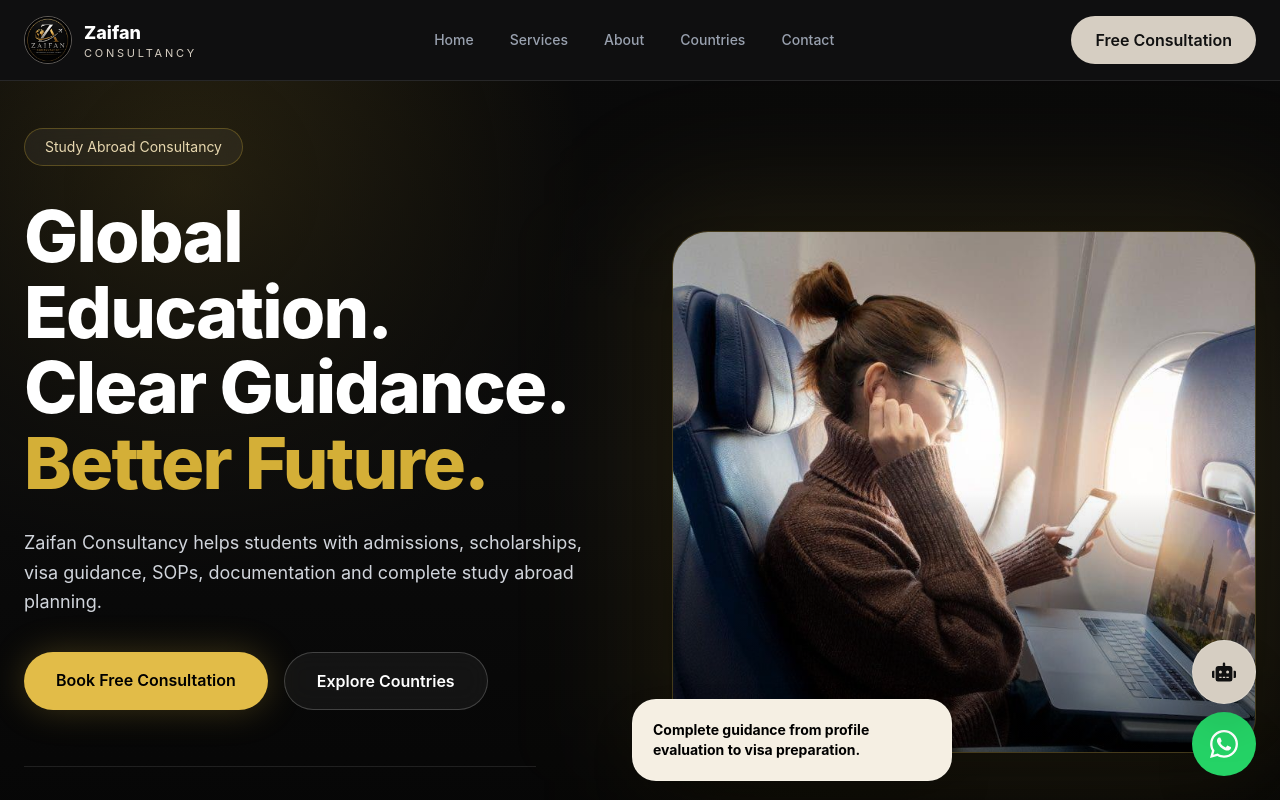
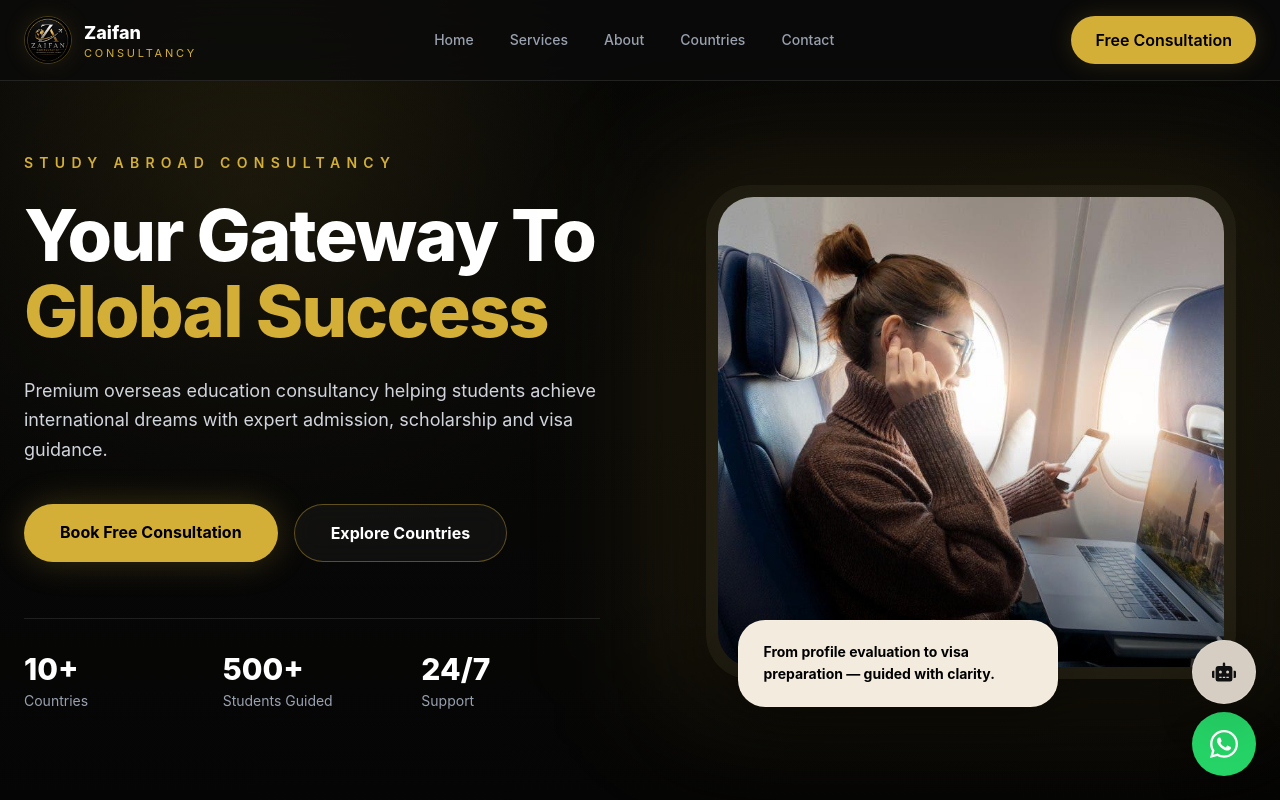
Before and after one commit to zaifanconsultancy-del/zaifan-consultancy, a React (Vite) app: page / in a window 1280 px wide. Shown: the top 800 px of the page. Built offline with nearby package versions, Linux system fonts and the light colour scheme.

Commit message:
Final premium luxury redesign completed

```diff
--- a/src/components/Hero.jsx
+++ b/src/components/Hero.jsx
@@ -5,93 +5,97 @@ function Hero() {
   return (
     <section
       id="home"
-      className="relative min-h-screen overflow-hidden bg-[#0b0b0b] text-white px-6 pt-32 pb-20"
+      className="relative min-h-screen overflow-hidden bg-[#080807] px-6 pt-32 pb-20 text-white"
     >
-      {/* Premium background */}
-      <div className="absolute inset-0 bg-[radial-gradient(circle_at_15%_20%,rgba(212,175,55,0.20),transparent_30%),radial-gradient(circle_at_80%_60%,rgba(245,222,179,0.10),transparent_30%)]"></div>
-      <div className="absolute inset-0 bg-gradient-to-b from-black/10 via-[#0b0b0b]/70 to-[#050505]"></div>
+      {/* Background */}
+      <div className="absolute inset-0 bg-[radial-gradient(circle_at_20%_25%,rgba(212,175,55,0.18),transparent_32%),radial-gradient(circle_at_85%_60%,rgba(255,244,214,0.08),transparent_30%)]"></div>
+
+      <div className="absolute inset-0 bg-gradient-to-b from-black/10 via-[#080807]/80 to-[#050505]"></div>
 
       <motion.div
-        initial={{ opacity: 0, y: 55 }}
+        initial={{ opacity: 0, y: 45 }}
         animate={{ opacity: 1, y: 0 }}
         transition={{ duration: 0.9 }}
-        className="relative z-10 max-w-7xl mx-auto grid lg:grid-cols-2 gap-16 items-center min-h-[75vh]"
+        className="relative z-10 mx-auto grid min-h-[76vh] max-w-7xl items-center gap-16 lg:grid-cols-[1fr_0.95fr]"
       >
-        {/* Left */}
+        {/* LEFT */}
         <div>
-          <div className="inline-flex items-center rounded-full border border-[#D4AF37]/30 bg-white/5 px-5 py-2 text-sm text-[#E8D8B0] mb-8 backdrop-blur-md">
+          <p className="mb-6 text-sm font-semibold uppercase tracking-[0.45em] text-[#D4AF37]">
             Study Abroad Consultancy
-          </div>
+          </p>
 
-          <h1 className="text-5xl md:text-7xl font-extrabold leading-[1.05] tracking-tight">
-            Global Education.
+          <h1 className="max-w-4xl text-5xl font-extrabold leading-[1.05] tracking-tight md:text-7xl">
+            Your Gateway To
             <br />
-            Clear Guidance.
-            <br />
-            <span className="text-[#D4AF37]">Better Future.</span>
+            <span className="text-[#D4AF37]">Global Success</span>
           </h1>
 
           <p className="mt-7 max-w-xl text-lg leading-relaxed text-gray-300">
-            Zaifan Consultancy helps students with admissions, scholarships,
-            visa guidance, SOPs, documentation and complete study abroad
-            planning.
+            Premium overseas education consultancy helping students achieve
+            international dreams with expert admission, scholarship and visa
+            guidance.
           </p>
 
-          <div className="mt-9 flex flex-wrap gap-4">
+          <div className="mt-10 flex flex-wrap gap-4">
             <a
               href="#contact"
-              className="rounded-full bg-[#E2BC48] px-8 py-4 font-semibold text-black shadow-[0_0_35px_rgba(212,175,55,0.25)] transition hover:scale-105"
+              className="rounded-full bg-[#D4AF37] px-9 py-4 font-bold text-black shadow-[0_0_35px_rgba(212,175,55,0.24)] transition hover:scale-105 hover:bg-[#E7C768]"
             >
               Book Free Consultation
             </a>
 
             <a
               href="#countries"
-              className="rounded-full border border-white/20 bg-white/5 px-8 py-4 font-semibold text-white backdrop-blur-md transition hover:border-[#D4AF37] hover:text-[#D4AF37]"
+              className="rounded-full border border-[#D4AF37]/40 bg-white/[0.04] px-9 py-4 font-bold text-white backdrop-blur-md transition hover:border-[#D4AF37] hover:text-[#D4AF37]"
             >
               Explore Countries
             </a>
           </div>
 
-          <div className="mt-14 grid grid-cols-3 gap-6 border-t border-white/10 pt-8 max-w-lg">
+          <div className="mt-14 grid max-w-xl grid-cols-3 gap-5 border-t border-white/10 pt-8">
             <div>
-              <h3 className="text-3xl font-bold text-white">10+</h3>
-              <p className="text-sm text-gray-400">Countries</p>
+              <h3 className="text-3xl font-extrabold text-white">10+</h3>
+              <p className="mt-1 text-sm text-gray-400">Countries</p>
             </div>
+
             <div>
-              <h3 className="text-3xl font-bold text-white">500+</h3>
-              <p className="text-sm text-gray-400">Students Guided</p>
+              <h3 className="text-3xl font-extrabold text-white">500+</h3>
+              <p className="mt-1 text-sm text-gray-400">Students Guided</p>
             </div>
+
             <div>
-              <h3 className="text-3xl font-bold text-white">24/7</h3>
-              <p className="text-sm text-gray-400">Support</p>
+              <h3 className="text-3xl font-extrabold text-white">24/7</h3>
+              <p className="mt-1 text-sm text-gray-400">Support</p>
             </div>
           </div>
         </div>
 
-        {/* Right */}
+        {/* RIGHT */}
         <motion.div
-          initial={{ opacity: 0, scale: 0.92 }}
+          initial={{ opacity: 0, scale: 0.95 }}
           animate={{ opacity: 1, scale: 1 }}
           transition={{ duration: 1, delay: 0.15 }}
-          className="relative hidden lg:block"
+          className="relative hidden justify-center lg:flex"
         >
-          <div className="absolute -inset-8 rounded-[45px] bg-[#D4AF37]/10 blur-3xl"></div>
+          <div className="absolute -inset-8 rounded-[3rem] bg-[#D4AF37]/12 blur-3xl"></div>
 
-          <div className="relative overflow-hidden rounded-[36px] border border-[#D4AF37]/20 bg-white/5 shadow-2xl">
-            <img
-              src={studentImage}
-              alt="Student studying abroad"
-              className="h-[520px] w-full object-cover"
-            />
+          <div className="relative w-full max-w-[530px] rounded-[2.7rem] bg-white/[0.03] p-3 shadow-[0_30px_80px_rgba(0,0,0,0.55)] backdrop-blur-xl">
+            <div className="overflow-hidden rounded-[2.2rem]">
+              <img
+                src={studentImage}
+                alt="Student studying abroad"
+                className="h-[470px] w-full object-cover"
+              />
+            </div>
 
-            <div className="absolute inset-0 bg-gradient-to-t from-black/60 via-transparent to-transparent"></div>
-          </div>
+            <div className="absolute inset-3 rounded-[2.2rem] bg-gradient-to-t from-black/55 via-transparent to-transparent"></div>
 
-          <div className="absolute -bottom-7 -left-10 max-w-xs rounded-3xl border border-white/10 bg-[#f5efe3] p-5 text-black shadow-2xl">
-            <p className="text-sm font-bold">
-              Complete guidance from profile evaluation to visa preparation.
-            </p>
+            <div className="absolute -bottom-7 left-8 max-w-xs rounded-[1.7rem] border border-white/10 bg-[#F3EBDD] px-6 py-5 text-black shadow-2xl">
+              <p className="text-sm font-bold leading-relaxed">
+                From profile evaluation to visa preparation — guided with
+                clarity.
+              </p>
+            </div>
           </div>
         </motion.div>
       </motion.div>
--- a/src/components/Navbar.jsx
+++ b/src/components/Navbar.jsx
@@ -1,9 +1,9 @@
-import { useState } from "react"
-import { FaBars, FaTimes } from "react-icons/fa"
-import logo from "../assets/logo.jpeg"
+import { useState } from "react";
+import { FaBars, FaTimes } from "react-icons/fa";
+import logo from "../assets/logo.jpeg";
 
 function Navbar() {
-  const [menuOpen, setMenuOpen] = useState(false)
+  const [menuOpen, setMenuOpen] = useState(false);
 
   const navLinks = [
     { name: "Home", href: "#home" },
@@ -11,29 +11,33 @@ function Navbar() {
     { name: "About", href: "#about" },
     { name: "Countries", href: "#countries" },
     { name: "Contact", href: "#contact" },
-  ]
+  ];
 
   return (
-    <nav className="fixed top-0 left-0 w-full z-[9999] bg-[#0F0F10] border-b border-white/10">
-      <div className="max-w-7xl mx-auto px-6 py-4 flex items-center justify-between">
+    <nav className="fixed left-0 top-0 z-[9999] w-full border-b border-white/10 bg-[#0b0b0b]/80 backdrop-blur-2xl">
+      <div className="mx-auto flex max-w-7xl items-center justify-between px-6 py-4">
         <a href="#home" className="flex items-center gap-3">
           <img
             src={logo}
             alt="Zaifan Consultancy"
-            className="h-12 w-12 rounded-full object-cover border border-[#D6CEC2]/40"
+            className="h-12 w-12 rounded-full border border-[#D4AF37]/30 object-cover shadow-[0_0_25px_rgba(212,175,55,0.12)]"
           />
 
-          <div className="hidden sm:block leading-tight">
-            <h1 className="text-white font-extrabold text-lg">Zaifan</h1>
-            <p className="text-[11px] uppercase tracking-[0.25em] text-[#D6CEC2]">
+          <div className="hidden leading-tight sm:block">
+            <h1 className="text-lg font-extrabold text-white">Zaifan</h1>
+            <p className="text-[11px] uppercase tracking-[0.25em] text-[#D4AF37]">
               Consultancy
             </p>
           </div>
         </a>
 
-        <div className="hidden md:flex items-center gap-9 text-sm font-medium text-gray-400">
+        <div className="hidden items-center gap-9 text-sm font-medium text-gray-400 md:flex">
           {navLinks.map((link) => (
-            <a key={link.name} href={link.href} className="hover:text-[#D6CEC2]">
+            <a
+              key={link.name}
+              href={link.href}
+              className="transition hover:text-[#D4AF37]"
+            >
               {link.name}
             </a>
           ))}
@@ -41,13 +45,13 @@ function Navbar() {
 
         <a
           href="#contact"
-          className="hidden md:inline-flex bg-[#D6CEC2] text-[#111111] px-6 py-3 rounded-full font-semibold"
+          className="hidden rounded-full bg-[#D4AF37] px-6 py-3 font-semibold text-black shadow-[0_0_25px_rgba(212,175,55,0.16)] transition hover:scale-105 hover:bg-[#E7C768] md:inline-flex"
         >
           Free Consultation
         </a>
 
         <button
-          className="md:hidden text-white text-2xl"
+          className="text-2xl text-white md:hidden"
           onClick={() => setMenuOpen(!menuOpen)}
         >
           {menuOpen ? <FaTimes /> : <FaBars />}
@@ -55,14 +59,14 @@ function Navbar() {
       </div>
 
       {menuOpen && (
-        <div className="md:hidden bg-[#0F0F10] border-t border-white/10 px-6 py-6">
-          <div className="bg-white/5 border border-white/10 rounded-3xl p-6 space-y-5">
+        <div className="border-t border-white/10 bg-[#0b0b0b]/95 px-6 py-6 backdrop-blur-xl md:hidden">
+          <div className="space-y-5 rounded-3xl border border-white/10 bg-white/[0.04] p-6">
             {navLinks.map((link) => (
               <a
                 key={link.name}
                 href={link.href}
                 onClick={() => setMenuOpen(false)}
-                className="block text-lg text-gray-300 hover:text-[#D6CEC2]"
+                className="block text-lg text-gray-300 transition hover:text-[#D4AF37]"
               >
                 {link.name}
               </a>
@@ -71,7 +75,7 @@ function Navbar() {
             <a
               href="#contact"
               onClick={() => setMenuOpen(false)}
-              className="block bg-[#D6CEC2] text-[#111111] text-center py-4 rounded-full font-semibold"
+              className="block rounded-full bg-[#D4AF37] py-4 text-center font-semibold text-black"
             >
               Free Consultation
             </a>
@@ -79,7 +83,7 @@ function Navbar() {
         </div>
       )}
     </nav>
-  )
+  );
 }
 
-export default Navbar
+export default Navbar;
--- a/src/components/Services.jsx
+++ b/src/components/Services.jsx
@@ -21,7 +21,10 @@ function Services() {
   ];
 
   return (
-    <section className="relative overflow-hidden bg-[#111111] py-32 px-6 text-white">
+    <section
+      id="services"
+      className="relative overflow-hidden bg-[#111111] py-32 px-6 text-white"
+    >
 
       {/* Premium Background Glow */}
       <div className="absolute top-[-20%] right-[-10%] h-[500px] w-[500px] rounded-full bg-amber-300/10 blur-3xl"></div>
--- a/src/index.css
+++ b/src/index.css
@@ -29,3 +29,11 @@ body {
   opacity: 0.12;
   pointer-events: none;
 }
+
+html {
+  scroll-behavior: smooth;
+}
+
+body {
+  background: #080807;
+}
```
